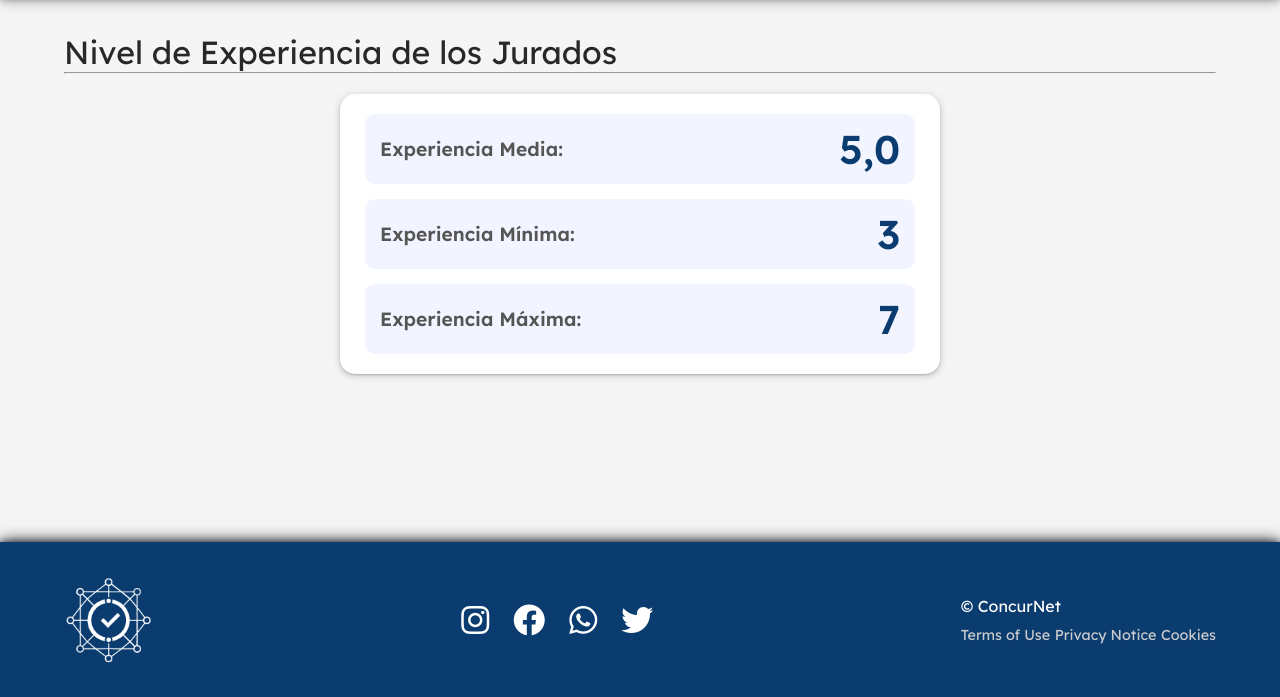
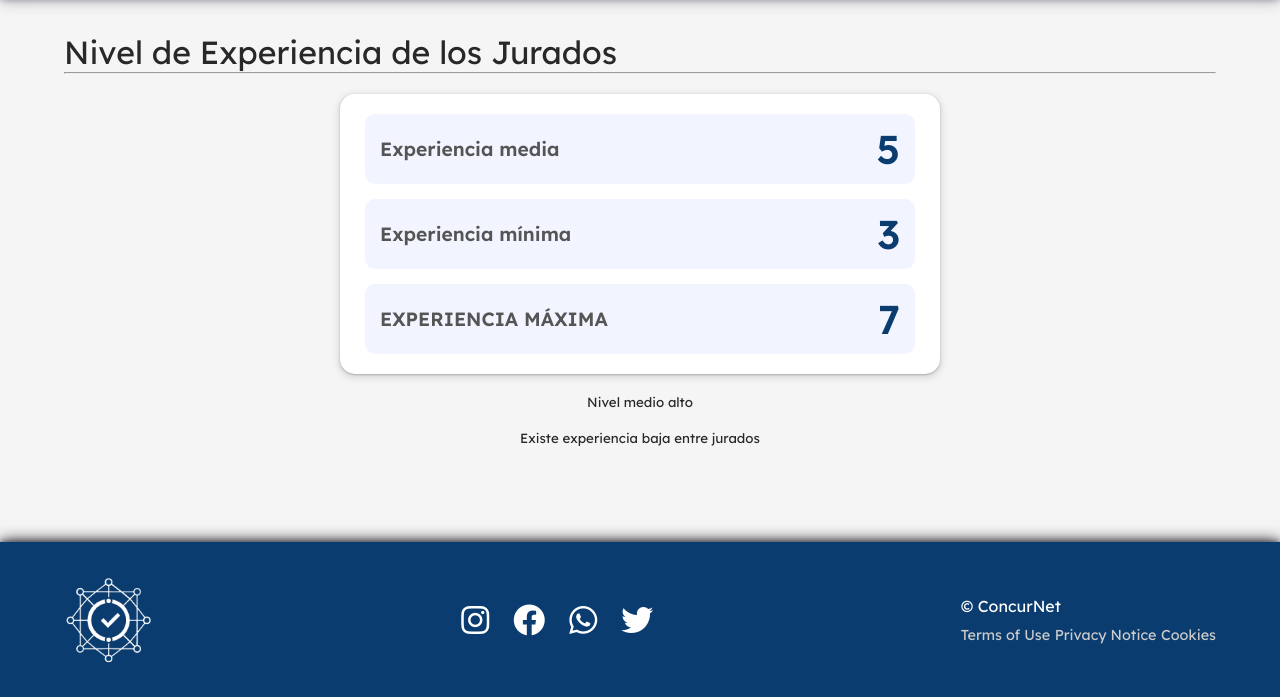
Before and after one commit to Manuel-Avecilla/Gestion_Concursos_Online, a Django app: page /jurados/metricas_experiencia/ in a window 1280 px wide. Shown: the part 103-800 px from the top of the page. Run offline with Django 5.2, Linux system fonts and the light colour scheme; data comes from the database, SQL or seed files in the repository.

Commit message:
Terminar Templates

```diff
--- a/app/Concursos_Online/static/css/extra/concurso.css
+++ b/app/Concursos_Online/static/css/extra/concurso.css
@@ -80,7 +80,10 @@
     flex-wrap: wrap;
     gap: 10px;
 }
-.concurso-participantes li {padding-bottom: 15px;}
+.concurso-participantes li {
+    padding-bottom: 15px;
+    margin-bottom: 10px;
+}
 a.usuario {
     background: #eef0f3;
     padding: 8px 12px;
--- a/app/Concursos_Online/static/css/extra/metricas_jurados.css
+++ b/app/Concursos_Online/static/css/extra/metricas_jurados.css
@@ -32,6 +32,13 @@
     font-weight: 600;
     color: #0a3c6f;
 }
+.indicador {
+    width: 100%;
+    margin-top: 20px;
+    display: flex;
+    align-items: center;
+    justify-content: center;
+}
 
 /* ---------- DARK MODE ---------- */
 @media (prefers-color-scheme: dark) {
--- a/app/Concursos_Online/templates/jurados/metricas_jurados.html
+++ b/app/Concursos_Online/templates/jurados/metricas_jurados.html
@@ -13,20 +13,32 @@
     <br>
 {% endblock %}
 {% block contenido %}
-    <section class="metricas-container">
+        <section class="metricas-container">
         <div class="metrica-item">
-            <span class="label">Experiencia Media:</span>
-            <span class="value">{{ Metricas_Mostrar.media_experiencia }}</span>
+            <span class="label">{{ "experiencia media"|capfirst }}</span>
+            <span class="value">{{ Metricas_Mostrar.media_experiencia|floatformat|default:"0" }}</span>
+        </div>
+        <div class="metrica-item">
+            <span class="label">{{ "experiencia mínima"|capfirst }}</span>
+            <span class="value">{{ Metricas_Mostrar.min_experiencia|add:"0" }}</span>
+        </div>
+        <div class="metrica-item">
+            <span class="label">{{ "experiencia máxima"|upper }}</span>
+            <span class="value">{{ Metricas_Mostrar.max_experiencia|default:"No disponible" }}</span>
         </div>
 
-        <div class="metrica-item">
-            <span class="label">Experiencia Mínima:</span>
-            <span class="value">{{ Metricas_Mostrar.min_experiencia }}</span>
-        </div>
+    </section>
 
-        <div class="metrica-item">
-            <span class="label">Experiencia Máxima:</span>
-            <span class="value">{{ Metricas_Mostrar.max_experiencia }}</span>
-        </div>
-    </section>
+    {% if Metricas_Mostrar.media_experiencia >= 5 %}
+        <small class="indicador">Nivel medio alto</small>
+    {% endif %}
+
+    {% if Metricas_Mostrar.min_experiencia <= 3 %}
+        <small class="indicador">Existe experiencia baja entre jurados</small>
+    {% endif %}
+
+    {% if Metricas_Mostrar.max_experiencia == 10 %}
+        <small class="indicador">Un jurado tiene el nivel máximo</small>
+    {% endif %}
+
 {% endblock %}
--- a/app/Concursos_Online/urls.py
+++ b/app/Concursos_Online/urls.py
@@ -19,6 +19,7 @@ urlpatterns = [
     path('participantes',views.participantes_listar, name='participantes_listar'),
     path('usuario/<int:id_usuario>', views.dame_usuario, name='dame_usuario'),
     path('jurado/<int:id_jurado>', views.dame_jurado, name='dame_jurado'),
+    path('participantes/concurso/<int:id_concurso>',views.dame_participantes_concurso, name='dame_participantes_concurso'),
 ]
 
 # Explicacion re_path:
--- a/app/Concursos_Online/views.py
+++ b/app/Concursos_Online/views.py
@@ -309,6 +309,18 @@ def dame_jurado(request, id_jurado):
 
     return render(request, 'jurados/jurado_detalle.html',{'Jurado_Mostrar':jurado})
 
+def dame_participantes_concurso(request, id_concurso):
+
+    participantes = (
+        Participante.objects
+        .select_related("usuario")
+        .filter(inscribe_participante__concurso_id=id_concurso)
+        .all()
+        .distinct()
+    )
+
+    return render(request,'participantes/lista_participantes.html',{'Participantes_Mostrar':participantes})
+
 # Errores
 
 def mi_error_404(request,exception=None):
```
Also changed, not shown: app/Concursos_Online/templates/concursos/_item_concurso.html (+10 -5 lines), docs/templates.md (added, +116 -0 lines), README.md.
